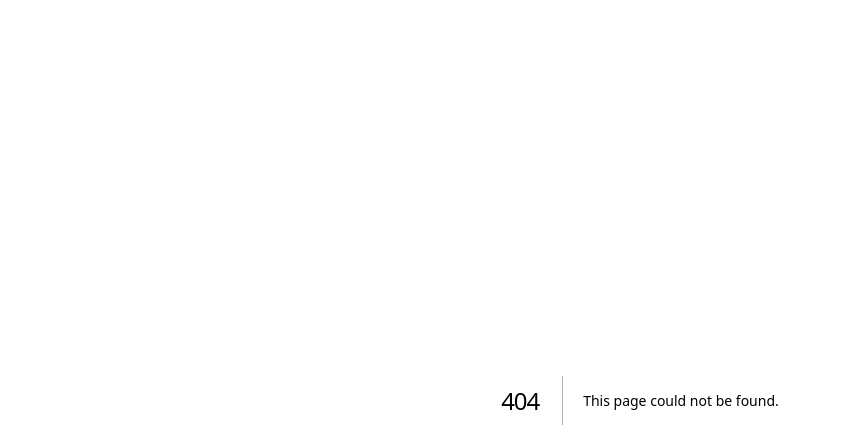
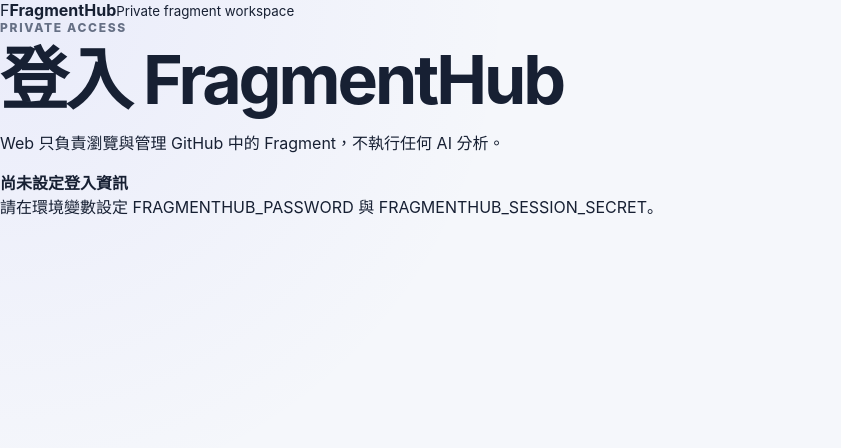
Before and after one commit to EstherAIRP/FragmentHub, a Next.js app: page /login in a window 1280 px wide. Before the commit this address had no page. Shown: the top 448 px of the page, without its empty margins (0-841 px from the left). Built offline with nearby package versions, Linux system fonts and the light colour scheme.

Commit message:
feat(web): add login page

```diff
--- /dev/null
+++ b/app/login/page.tsx
@@ -0,0 +1,71 @@
+import { redirect } from "next/navigation";
+
+import { isAuthConfigured, isAuthenticated } from "@/lib/auth";
+
+type LoginPageProps = {
+  searchParams: Promise<{
+    error?: string;
+  }>;
+};
+
+export default async function LoginPage({ searchParams }: LoginPageProps) {
+  if (await isAuthenticated()) {
+    redirect("/");
+  }
+
+  const params = await searchParams;
+  const configured = isAuthConfigured();
+
+  return (
+    <main className="loginShell">
+      <section className="loginCard">
+        <div className="brand loginBrand">
+          <span className="brandMark">F</span>
+          <span>
+            <strong>FragmentHub</strong>
+            <small>Private fragment workspace</small>
+          </span>
+        </div>
+
+        <div>
+          <p className="eyebrow">Private access</p>
+          <h1 className="loginTitle">登入 FragmentHub</h1>
+          <p className="subtle">
+            Web 只負責瀏覽與管理 GitHub 中的 Fragment，不執行任何 AI 分析。
+          </p>
+        </div>
+
+        {!configured ? (
+          <div className="notice danger">
+            <strong>尚未設定登入資訊</strong>
+            <p>
+              請在環境變數設定 FRAGMENTHUB_PASSWORD 與
+              FRAGMENTHUB_SESSION_SECRET。
+            </p>
+          </div>
+        ) : (
+          <form className="loginForm" action="/api/auth/login" method="post">
+            <label>
+              <span>密碼</span>
+              <input
+                autoComplete="current-password"
+                name="password"
+                type="password"
+                required
+                autoFocus
+              />
+            </label>
+
+            {params.error ? (
+              <p className="formError">密碼不正確，請重新輸入。</p>
+            ) : null}
+
+            <button className="primaryButton" type="submit">
+              登入
+            </button>
+          </form>
+        )}
+      </section>
+    </main>
+  );
+}
```
